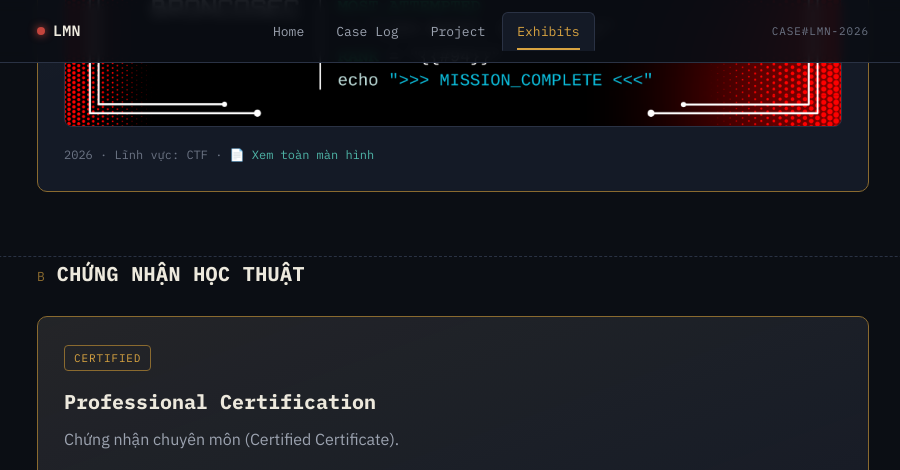
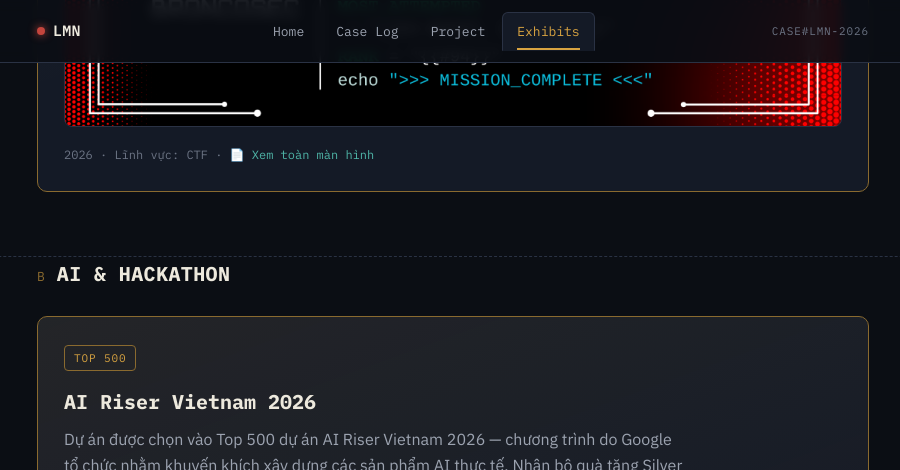
Before and after one commit to nhut120c-boop/nhut120c-boop.github.io, a Jekyll site: the page built from exhibits.html, in a window 1280 px wide and 1400 px high, scrolled down 3434 px. Shown: the top 470 px of the window, without its empty margins (187-1087 px from the left). Built offline with Jekyll 4.4.1, drawn with Linux system fonts in a browser that asks for light colours; some of the changed text lies outside the part shown; grey boxes are pictures that could not be loaded.

Commit message:
feat: thêm thành tích AI Riser Vietnam 2026 - Top 500

```diff
--- a/_data/exhibits.yml
+++ b/_data/exhibits.yml
@@ -45,6 +45,17 @@
     meta: "Lĩnh vực: CTF"
     cer: "/cer/broncoctf.png"
 
+ai:
+  - title: "AI Riser Vietnam 2026"
+    stamp: "TOP 500"
+    date: "2026"
+    description: >
+      Dự án được chọn vào Top 500 dự án AI Riser Vietnam 2026 —
+      chương trình do Google tổ chức nhằm khuyến khích xây dựng
+      các sản phẩm AI thực tế. Nhận bộ quà tặng Silver Tier.
+    meta: "Lĩnh vực: AI · Tổ chức: Google"
+    cer: "/cer/ai-riser.pdf"
+
 academic:
   - title: "Professional Certification"
     stamp: "CERTIFIED"
--- a/exhibits.html
+++ b/exhibits.html
@@ -45,7 +45,36 @@
 
 <section class="block" style="padding-top:0;">
   <div class="wrap">
-    <div class="block-head"><span class="idx">B</span><h2>Chứng nhận Học thuật</h2></div>
+    <div class="block-head"><span class="idx">B</span><h2>AI & Hackathon</h2></div>
+
+    {% for e in site.data.exhibits.ai %}
+    <div class="exhibit-featured">
+      <span class="stamp">{{ e.stamp }}</span>
+      <h3>{{ e.title }}</h3>
+      <p>{{ e.description }}</p>
+
+      {% if e.cer %}
+      <div class="cer-preview" style="margin: 18px 0;">
+        {% if e.cer contains '.pdf' %}
+          <iframe src="{{ e.cer | relative_url }}" width="100%" height="450px" style="border: 1px solid var(--ink-line); border-radius: 8px; background: #fff;"></iframe>
+        {% else %}
+          <img src="{{ e.cer | relative_url }}" alt="{{ e.title }}" style="max-width: 100%; border-radius: 8px; border: 1px solid var(--ink-line);">
+        {% endif %}
+      </div>
+      {% endif %}
+
+      <div class="meta">
+        {{ e.date }}{% if e.meta %} · {{ e.meta }}{% endif %}
+        {% if e.cer %} · <a href="{{ e.cer | relative_url }}" target="_blank">📄 Xem toàn màn hình</a>{% endif %}
+      </div>
+    </div>
+    {% endfor %}
+  </div>
+</section>
+
+<section class="block" style="padding-top:0;">
+  <div class="wrap">
+    <div class="block-head"><span class="idx">C</span><h2>Chứng nhận Học thuật</h2></div>
 
     {% for e in site.data.exhibits.academic %}
     <div class="exhibit-featured">
@@ -74,7 +103,7 @@
 
 <section class="block">
   <div class="wrap">
-    <div class="block-head"><span class="idx">C</span><h2>Đang chờ cập nhật</h2></div>
+    <div class="block-head"><span class="idx">D</span><h2>Đang chờ cập nhật</h2></div>
     <div class="exhibit-grid">
       {% for p in site.data.exhibits.pending %}
       <div class="exhibit-pending">
```
Also changed, not shown: 1 other file.
